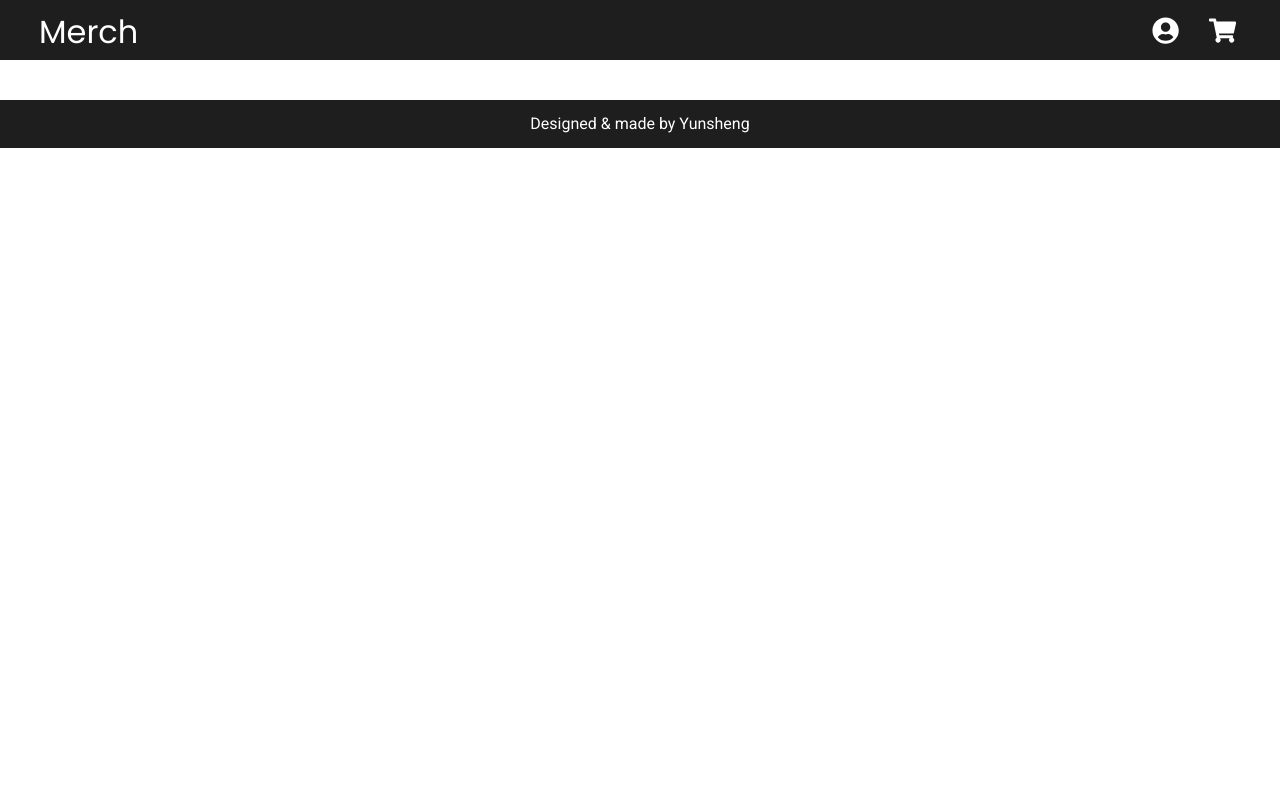
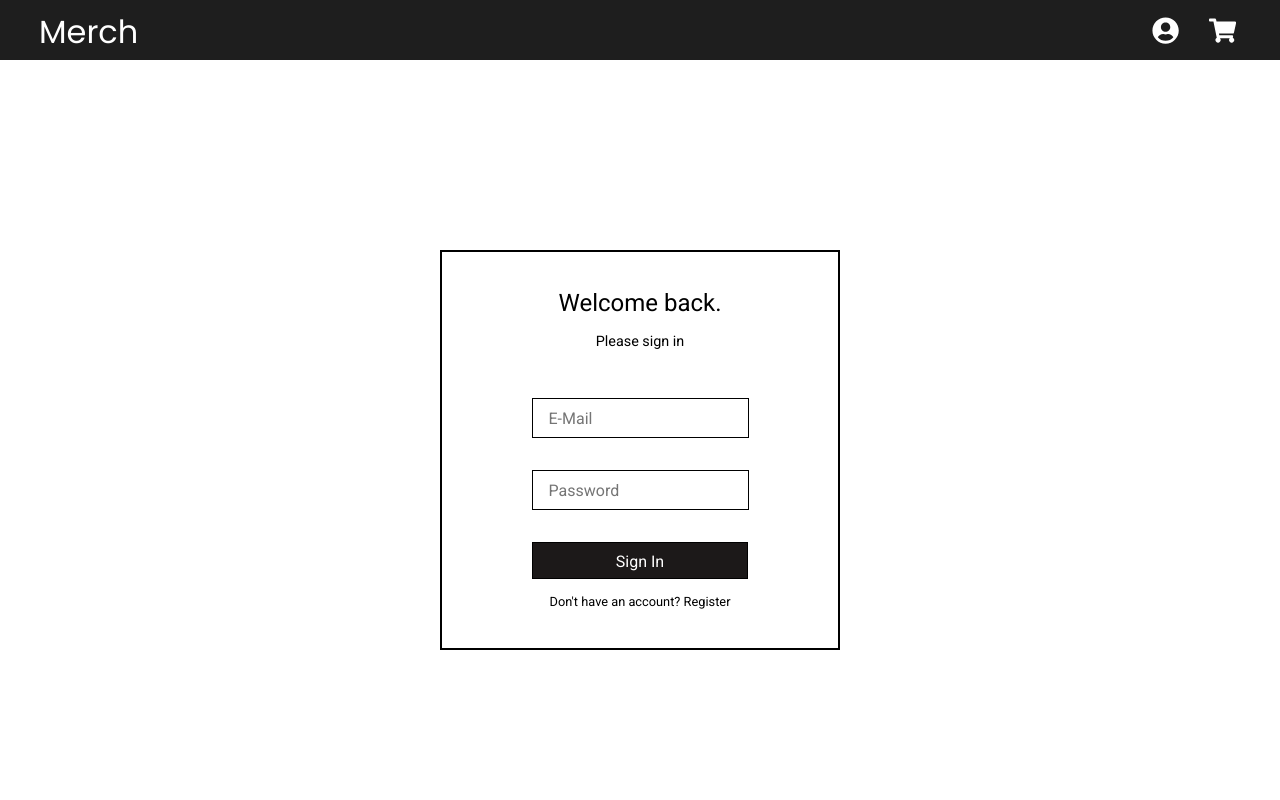
Before and after one commit to jys77/merch-shop, a React (Create React App) app in the folder client/: page /signin in a window 1280 px wide. Shown: the top 800 px of the page. Built offline with nearby package versions, Linux system fonts and the light colour scheme.

Commit message:
chore: signin layout

```diff
--- /dev/null
+++ b/client/src/components/SignIn.js
@@ -0,0 +1,97 @@
+import React from "react";
+import styled from "styled-components";
+
+const SignInWrapper = styled.div`
+  width: 100%;
+  height: 100%;
+  display: flex;
+  justify-content: center;
+  align-items: center;
+  .signin {
+    border: 2px solid black;
+    padding: 1rem;
+    width: 400px;
+    height: 400px;
+    display: flex;
+    flex-flow: column;
+    justify-content: center;
+    align-items: center;
+    font-family: "Roboto", sans-serif;
+    @media (max-width: 767px) {
+      width: 300px;
+      margin: 100px auto 140px auto;
+    }
+    @media (min-width: 768px) {
+      margin: 150px auto 200px auto;
+    }
+    &-head {
+      justify-self: flex-start;
+      font-size: 1.5rem;
+    }
+    &-text {
+      margin-top: 1rem;
+      font-size: 0.9rem;
+    }
+    &-email {
+      margin-top: 3rem;
+      input {
+        height: 40px;
+        box-shadow: none;
+        -webkit-appearance: none;
+        outline: none;
+        border-radius: 0;
+        border: 1px solid black;
+        padding: 10px 16px;
+      }
+    }
+    &-password {
+      margin-top: 2rem;
+      input {
+        height: 40px;
+        box-shadow: none;
+        -webkit-appearance: none;
+        outline: none;
+        border-radius: 0;
+        border: 1px solid black;
+        padding: 10px 16px;
+      }
+    }
+    &-button {
+      height: 40px;
+      margin-top: 2rem;
+      border: 1px solid black;
+      width: 80.5%;
+      height: 37px;
+      background-color: rgb(28, 25, 25);
+      color: #fff;
+      text-align: center;
+      line-height: 37px;
+      @media (min-width: 768px) {
+        width: 59.5%;
+      }
+    }
+    &-tip {
+      margin-top: 1rem;
+      font-size: 0.8rem;
+    }
+  }
+`;
+
+export const SignIn = () => {
+  return (
+    <SignInWrapper>
+      <div className="signin">
+        <div className="signin-head">Welcome back.</div>
+        <div className="signin-text">Please sign in</div>
+        <div className="signin-email">
+          <input type="email" placeholder="E-Mail" id="email" />
+        </div>
+        <div className="signin-password">
+          <input type="password" placeholder="Password" id="password" />
+        </div>
+        <div className="signin-button">Sign In</div>
+        <div className="signin-tip">Don't have an account? Register</div>
+      </div>
+    </SignInWrapper>
+  );
+};
--- a/client/src/components/layout/Content.js
+++ b/client/src/components/layout/Content.js
@@ -5,6 +5,7 @@ import { Sidebar } from "./Sidebar";
 import { Home } from "../Home";
 import { Product } from "../Product";
 import { Cart } from "../Cart";
+import { SignIn } from "../SignIn";
 
 const ContentWrapper = styled.main`
   max-width: 1440px;
@@ -24,6 +25,7 @@ export const Content = () => {
       <Route path="/" exact component={Home} />
       <Route path="/product/:id" component={Product} />
       <Route path="/cart/:id?" component={Cart} />
+      <Route path="/signin" component={SignIn} />
     </ContentWrapper>
   );
 };
--- a/client/src/components/layout/Header.js
+++ b/client/src/components/layout/Header.js
@@ -81,7 +81,7 @@ export const Header = () => {
           <Link to="/">Merch</Link>
         </div>
         <div className="right-section">
-          <a className="account" href="/">
+          <Link to="/signin" className="account" href="/">
             <svg xmlns="http://www.w3.org/2000/svg" viewBox="0 0 496 512">
               <title>My Account</title>
               <path
@@ -89,7 +89,7 @@ export const Header = () => {
                 d="M248 8C111 8 0 119 0 256s111 248 248 248 248-111 248-248S385 8 248 8zm0 96c48.6 0 88 39.4 88 88s-39.4 88-88 88-88-39.4-88-88 39.4-88 88-88zm0 344c-58.7 0-111.3-26.6-146.5-68.2 18.8-35.4 55.6-59.8 98.5-59.8 2.4 0 4.8.4 7.1 1.1 13 4.2 26.6 6.9 40.9 6.9 14.3 0 28-2.7 40.9-6.9 2.3-.7 4.7-1.1 7.1-1.1 42.9 0 79.7 24.4 98.5 59.8C359.3 421.4 306.7 448 248 448z"
               ></path>
             </svg>
-          </a>
+          </Link>
           <Link to="/cart">
             <svg xmlns="http://www.w3.org/2000/svg" viewBox="0 0 576 512">
               <title>Shopping Cart</title>
--- a/client/src/components/layout/Sidebar.js
+++ b/client/src/components/layout/Sidebar.js
@@ -1,5 +1,6 @@
 import React from "react";
 import styled from "styled-components";
+import { Link } from "react-router-dom";
 import { useSelector, useDispatch } from "react-redux";
 import { toggleSidebar } from "../../actions";
 
@@ -37,6 +38,8 @@ const SidebarWrapper = styled.div`
     display: flex;
     flex-flow: column;
     .log-in-or-sign-in {
+      text-decoration: none;
+      color: black;
       font-size: 1.5rem;
       text-align: center;
       border-bottom: 0.1rem #c0c0c0 solid;
@@ -73,7 +76,9 @@ export const Sidebar = () => {
       />
       <div className={sidebarClasses.join(" ")}>
         <div className="sidebar-container">
-          <div className="log-in-or-sign-in">Log in / Sign in</div>
+          <Link to="/signin" className="log-in-or-sign-in">
+            Log in / Sign in
+          </Link>
           <ul>
             <li>All Product</li>
             <li>Hats</li>
```
